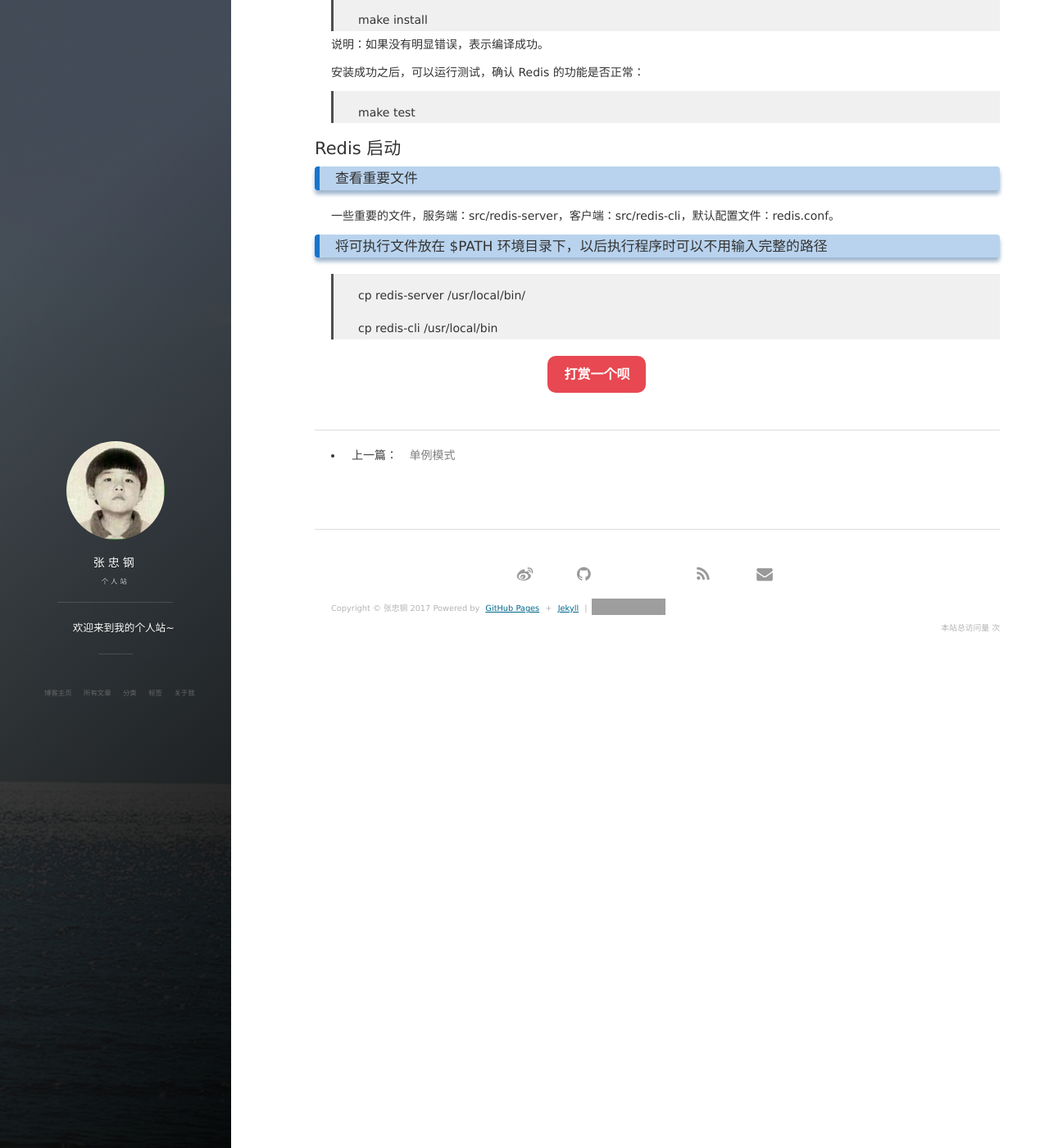
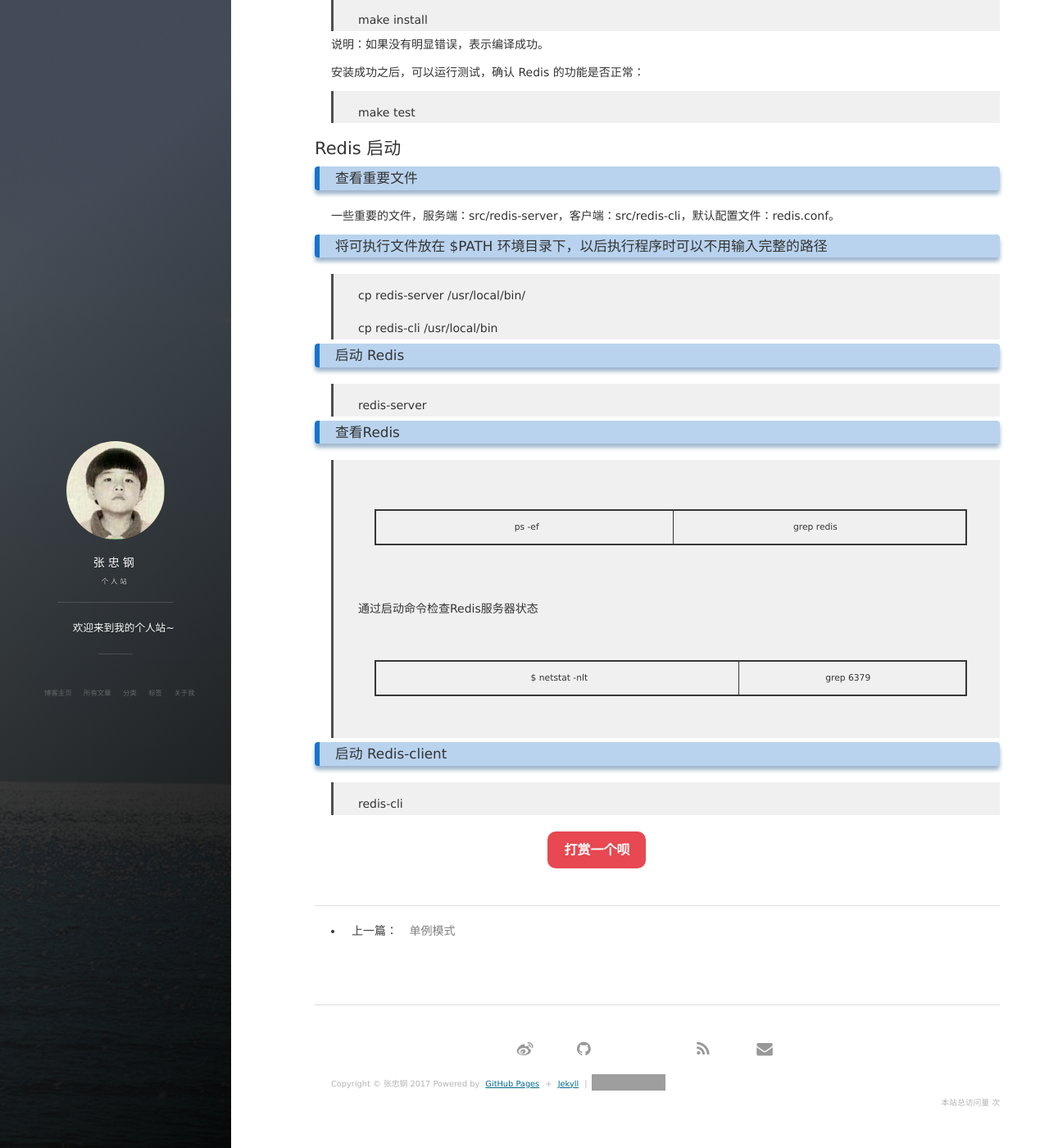
Before and after one commit to zhzhgang/zhzhgang.github.io, a Jekyll site: the page built from _posts/2017-04-01-LearnRedis.md, in a window 1280 px wide and 1400 px high, scrolled down 822 px. Shown: the whole window at 82% size. Built offline with Jekyll 4.4.1, drawn with Linux system fonts in a browser that asks for light colours; nearby versions of some CDN libraries; comment, search, counter and statistics services are not loaded; grey boxes are pictures that could not be loaded.

Commit message:
Edit 2017-04-01-LearnRedis.md

```diff
--- a/_posts/2017-04-01-LearnRedis.md
+++ b/_posts/2017-04-01-LearnRedis.md
@@ -64,3 +64,19 @@ Redis 提供了丰富的数据结构：lists, sets, ordered sets, hashes, string
 > cp redis-server /usr/local/bin/
 
 > cp redis-cli /usr/local/bin
+
+### 启动 Redis
+
+> redis-server
+
+### 查看Redis
+
+> ps -ef | grep redis
+
+> 通过启动命令检查Redis服务器状态
+>
+> $ netstat -nlt | grep 6379
+
+### 启动 Redis-client
+
+> redis-cli
```
